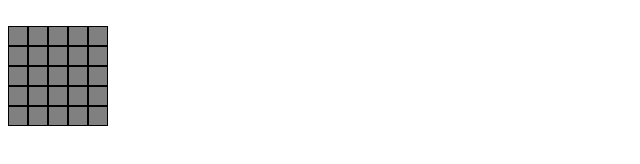
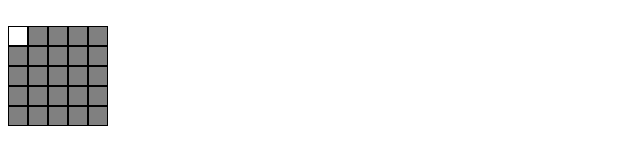
Before and after one commit to ByAlexCod/des_mineurs, a plain HTML site: page index.html in a window 1280 px wide. Both pictures are taken after a click on the button 18 px from the left and 36 px from the top of the page. Shown: the full height of the page, 0-640 px from the left. Drawn offline with Linux system fonts and the light colour scheme.

Commit message:
Corrected white cells css

```diff
--- a/app.js
+++ b/app.js
@@ -12,12 +12,13 @@
             arrayToDisplay[i].push(Math.random() < 0.7);
 
             let button = document.createElement('button');
-			button.classList.add("cell", "white");
+			button.classList.add("cell");
 			app.appendChild(button);
 
             if (arrayToDisplay[i][j]) {
             	button.onclick = function() {
 					// call function() create normal;
+					button.classList.add("white");
 				}
             }
             else {
--- a/index.css
+++ b/index.css
@@ -3,7 +3,7 @@
 }
 
 .white {
-	background-color: white;
+	background-color: white !important;
 }
 
 .cell {
```
